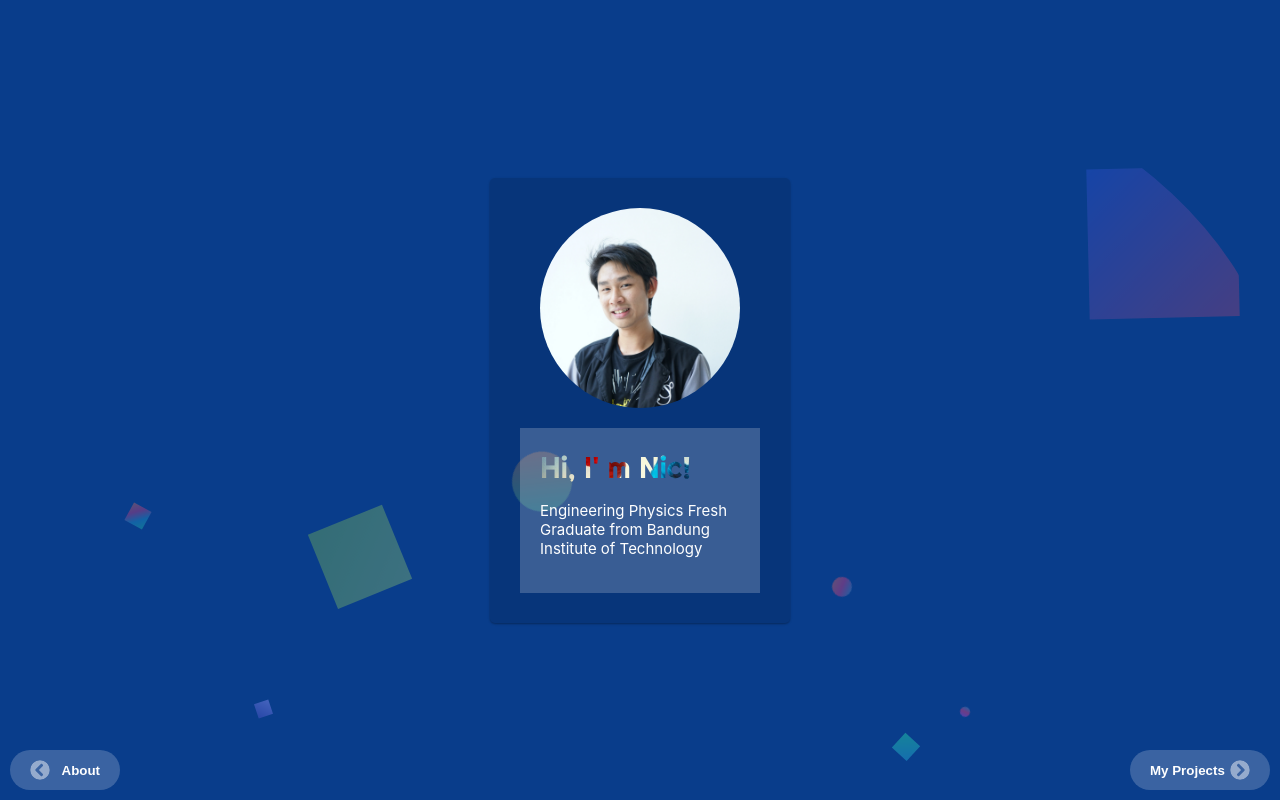
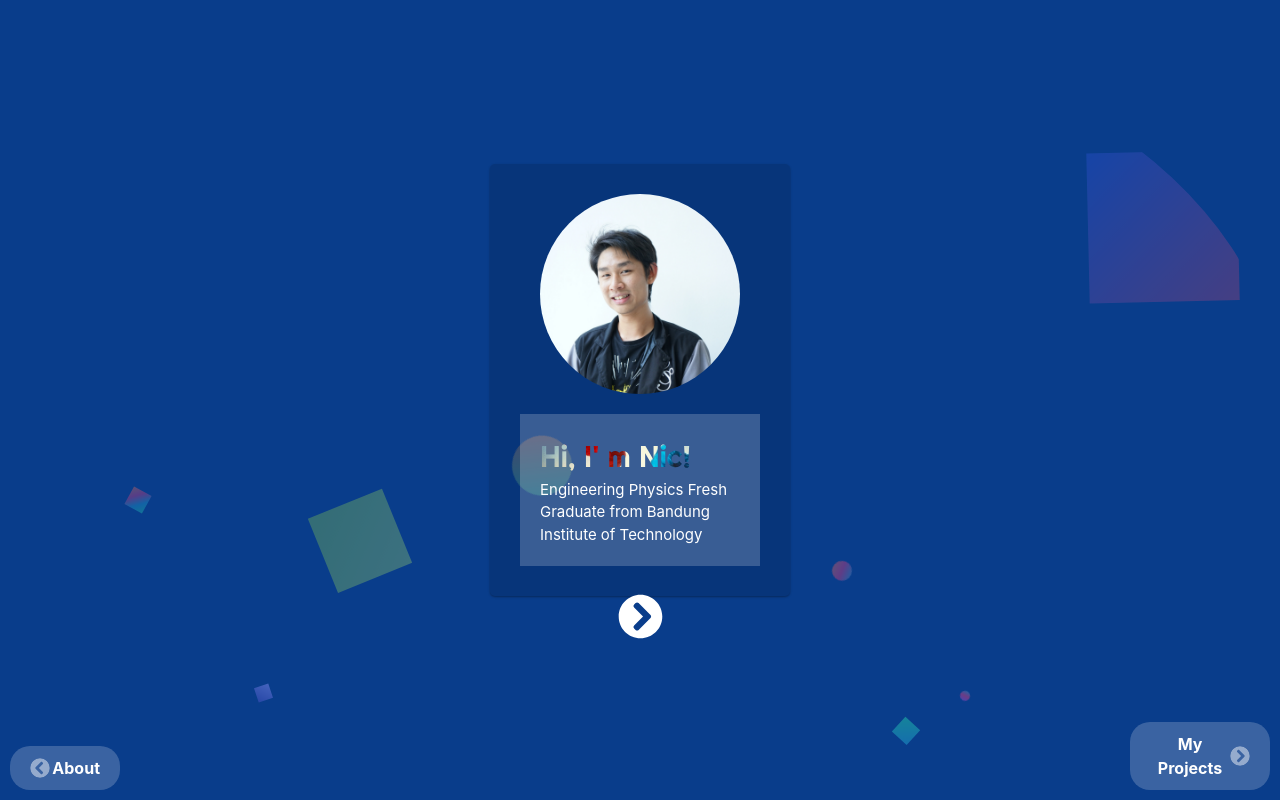
Before and after one commit to cholazzzb/toro-web-vercel, a Next.js app: page / in a window 1280 px wide. Built offline with nearby package versions, Linux system fonts and the light colour scheme.

Commit message:
setup chakra-ui

```diff
--- a/package.json
+++ b/package.json
@@ -12,8 +12,12 @@
     "test:watch:coverage": "jest --watch --coverage"
   },
   "dependencies": {
+    "@chakra-ui/react": "^1.7.3",
+    "@emotion/react": "^11",
+    "@emotion/styled": "^11",
     "@types/react-virtualized-auto-sizer": "^1.0.1",
     "@types/react-window": "^1.8.5",
+    "framer-motion": "^4",
     "next": "^12.0.7",
     "react": "17.0.2",
     "react-dom": "17.0.2",
--- a/pages/_app.tsx
+++ /dev/null
@@ -1,8 +0,0 @@
-import '../styles/globals.css'
-import type { AppProps } from 'next/app'
-
-function MyApp({ Component, pageProps }: AppProps) {
-  return <Component {...pageProps} />
-}
-
-export default MyApp
--- /dev/null
+++ b/src/pages/_app.tsx
@@ -0,0 +1,13 @@
+import type { AppProps } from "next/app";
+import { ChakraProvider, extendTheme } from "@chakra-ui/react";
+import theme from "src/uikit/theme";
+
+function MyApp({ Component, pageProps }: AppProps) {
+  return (
+    <ChakraProvider theme={extendTheme(theme)}>
+      <Component {...pageProps} />
+    </ChakraProvider>
+  );
+}
+
+export default MyApp;
--- a/pages/index.tsx
+++ b/src/pages/index.tsx
@@ -6,6 +6,7 @@ import ImageContainer from "components/ImageContainer";
 import AboutButton from "components/home/AboutButton";
 import ProjectButton from "components/home/ProjectButton";
 import Typography from "components/Typography";
+import { IconButton } from "src/uikit/components/Button";
 
 const Home: NextPage = () => {
   return (
@@ -31,6 +32,7 @@ const Home: NextPage = () => {
         </CardBody>
       </Card>
       <AboutButton /> <ProjectButton />
+      <IconButton iconSrc="/icons/right.svg" />
     </Layout>
   );
 };
--- /dev/null
+++ b/src/uikit/components/Button.tsx
@@ -0,0 +1,24 @@
+import { Button, ButtonProps } from "@chakra-ui/react";
+import Image from "next/image";
+
+interface IconButtonProps extends ButtonProps {
+  size?: "small" | "medium" | "large";
+  iconSrc: string;
+}
+
+export const IconButton = (props: IconButtonProps) => {
+  const { iconSrc, size } = props;
+  const sizeVal = size === "small" ? 25 : size === "medium" ? 35 : 45;
+
+  return (
+    <Button variant="icon" {...props}>
+      <Image
+        src={iconSrc}
+        alt="icon-button"
+        objectFit="cover"
+        height={sizeVal}
+        width={sizeVal}
+      />
+    </Button>
+  );
+};
--- /dev/null
+++ b/src/uikit/theme/button.ts
@@ -0,0 +1,11 @@
+const buttonTheme = {
+    variants: {
+        icon: {
+            width: { px: 30 },
+            height: { px: 30 },
+        },
+    }
+
+}
+
+export default buttonTheme;
--- /dev/null
+++ b/src/uikit/theme/index.ts
@@ -0,0 +1,23 @@
+import { extendTheme } from '@chakra-ui/react';
+import buttonTheme from './button';
+
+const theme = extendTheme({
+    styles: {
+        global: {
+            "html, body": {
+                bg: "rgb(9, 61, 139)",
+                color: "white",
+                fontFamily: "-apple-system, BlinkMacSystemFont, Segoe UI, Roboto, Oxygen, Ubuntu, Cantarell, Fira Sans, Droid Sans, Helvetica Neue, sans-serif"
+            },
+            "*": {
+                boxSizing: "border-box",
+            },
+            a: {
+                textDecoration: "none",
+            },
+        },
+    },
+    components: buttonTheme
+
+});
+export default theme;
--- a/styles/globals.css
+++ /dev/null
@@ -1,17 +0,0 @@
-html,
-body {
-  background-color: rgb(9, 61, 139);
-  padding: 0;
-  margin: 0;
-  font-family: -apple-system, BlinkMacSystemFont, Segoe UI, Roboto, Oxygen,
-    Ubuntu, Cantarell, Fira Sans, Droid Sans, Helvetica Neue, sans-serif;
-}
-
-a {
-  color: inherit;
-  text-decoration: none;
-}
-
-* {
-  box-sizing: border-box;
-}
```
Also changed, not shown: src/pages/about.tsx (renamed from pages/about.tsx), src/pages/api/hello.ts (renamed from pages/api/hello.ts), src/pages/projects.tsx (renamed from pages/projects.tsx), src/pages/projects/ai-halma.tsx (renamed from pages/projects/ai-halma.tsx), 1 other file (tests, documents, lock files or other folders).
